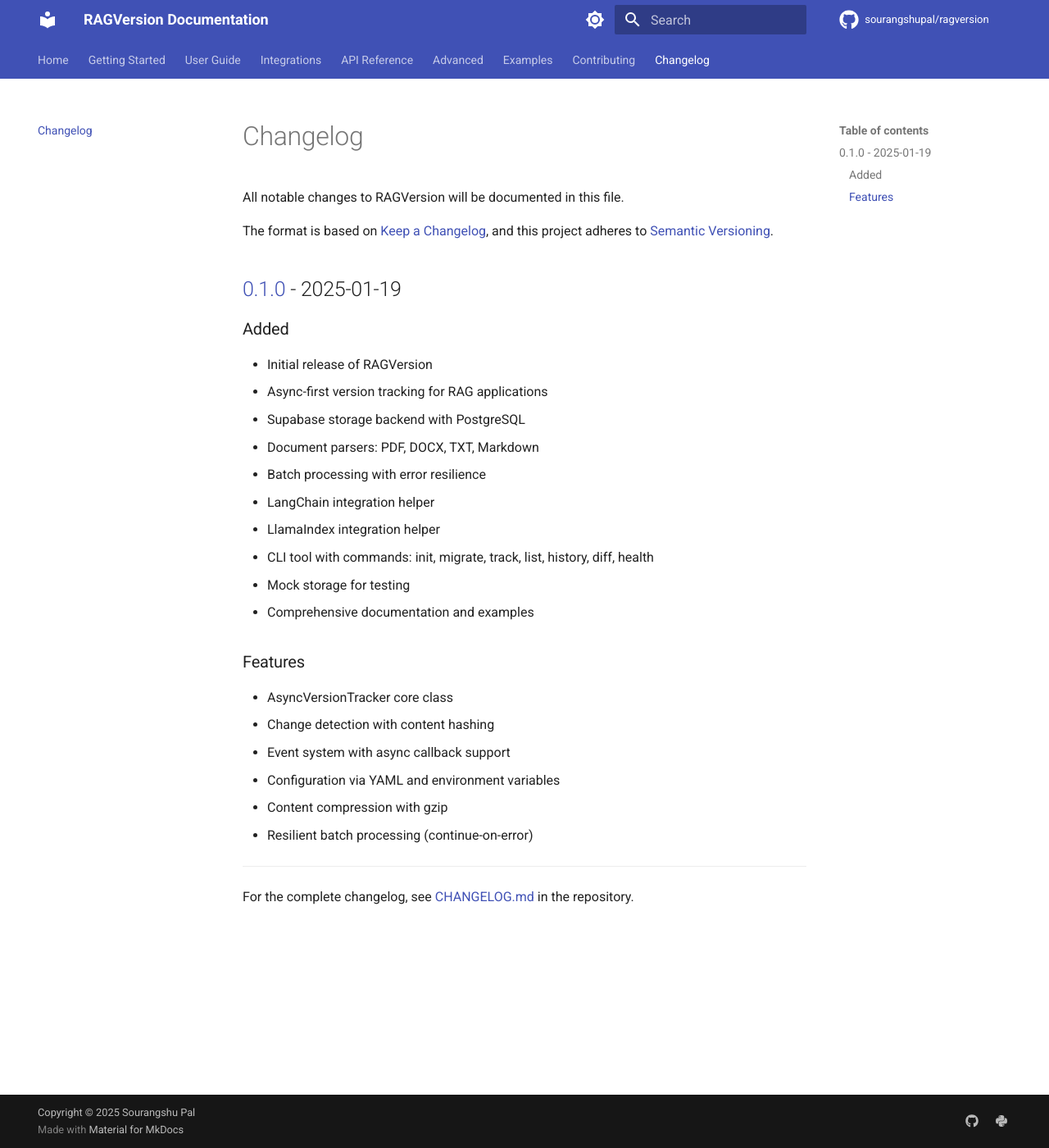
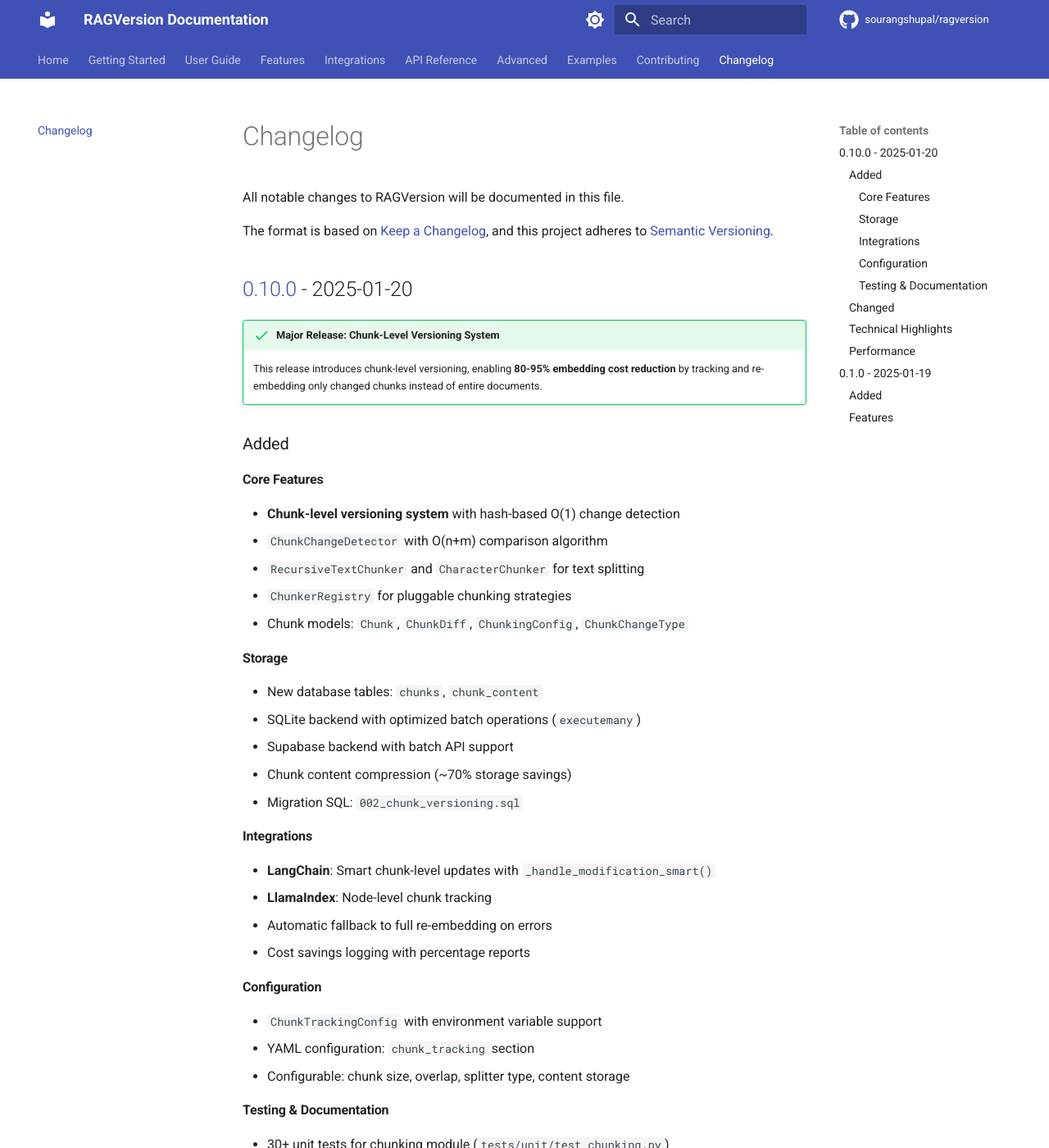
Before and after one commit to sourangshupal/ragversion, an MkDocs documentation site: the page built from docs/changelog.md, in a window 1280 px wide and 1400 px high. Shown: the whole window at 82% size. Built offline with MkDocs 1.6.1 and Material for MkDocs 9.7.7, drawn with Linux system fonts in a browser that asks for light colours; comment, search, counter and statistics services are not loaded; the version menu is left out; some of the changed text lies outside the part shown.

Commit message:
Update ReadTheDocs documentation for v0.10.0
- Add chunk-level versioning highlight to homepage
- Update Real-World Impact section with chunk-level savings
- Add Features navigation section with all new documentation
- Update changelog with comprehensive v0.10.0 release notes
- Link to CHUNK_VERSIONING.md and other new guides

Co-Authored-By: Claude Sonnet 4.5 <noreply@anthropic.com>

```diff
--- a/docs/changelog.md
+++ b/docs/changelog.md
@@ -4,6 +4,67 @@ All notable changes to RAGVersion will be documented in this file.
 
 The format is based on [Keep a Changelog](https://keepachangelog.com/en/1.0.0/),
 and this project adheres to [Semantic Versioning](https://semver.org/spec/v2.0.0.html).
+
+## [0.10.0] - 2025-01-20
+
+!!! success "Major Release: Chunk-Level Versioning System"
+    This release introduces chunk-level versioning, enabling **80-95% embedding cost reduction** by tracking and re-embedding only changed chunks instead of entire documents.
+
+### Added
+
+#### Core Features
+- **Chunk-level versioning system** with hash-based O(1) change detection
+- `ChunkChangeDetector` with O(n+m) comparison algorithm
+- `RecursiveTextChunker` and `CharacterChunker` for text splitting
+- `ChunkerRegistry` for pluggable chunking strategies
+- Chunk models: `Chunk`, `ChunkDiff`, `ChunkingConfig`, `ChunkChangeType`
+
+#### Storage
+- New database tables: `chunks`, `chunk_content`
+- SQLite backend with optimized batch operations (`executemany`)
+- Supabase backend with batch API support
+- Chunk content compression (~70% storage savings)
+- Migration SQL: `002_chunk_versioning.sql`
+
+#### Integrations
+- **LangChain**: Smart chunk-level updates with `_handle_modification_smart()`
+- **LlamaIndex**: Node-level chunk tracking
+- Automatic fallback to full re-embedding on errors
+- Cost savings logging with percentage reports
+
+#### Configuration
+- `ChunkTrackingConfig` with environment variable support
+- YAML configuration: `chunk_tracking` section
+- Configurable: chunk size, overlap, splitter type, content storage
+
+#### Testing & Documentation
+- 30+ unit tests for chunking module (`tests/unit/test_chunking.py`)
+- 15+ integration tests (`tests/integration/test_chunk_tracking_e2e.py`)
+- Comprehensive guide: `CHUNK_VERSIONING.md` (500+ lines)
+- Implementation summary with architecture diagrams
+- Migration guide for existing installations
+
+### Changed
+- Updated `AsyncVersionTracker` with `chunk_tracking_enabled` parameter
+- Enhanced storage base class with chunk operations interface
+- Improved batch processing for large chunk counts
+
+### Technical Highlights
+- Async-first design throughout
+- Production-ready error handling and logging
+- Fallback mechanisms for missing dependencies
+- 100% backward compatible (opt-in feature)
+- ~3,500 lines of new code
+- 8 new files, 10 files modified
+
+### Performance
+- Batch insert: <1s for 1,000 chunks
+- Hash-based comparison: O(1) lookup with hash maps
+- Compression: 70% storage reduction for chunk content
+
+[0.10.0]: https://github.com/sourangshupal/ragversion/releases/tag/v0.10.0
+
+---
 
 ## [0.1.0] - 2025-01-19
 
--- a/mkdocs.yml
+++ b/mkdocs.yml
@@ -77,6 +77,15 @@ nav:
       - Version History: guide/versions.md
       - Batch Processing: guide/batch-processing.md
       - CLI Usage: guide/cli.md
+  - Features:
+      - Chunk-Level Versioning: CHUNK_VERSIONING.md
+      - File Watching: FILE_WATCHING.md
+      - GitHub Actions: GITHUB_ACTIONS.md
+      - Notifications: NOTIFICATIONS.md
+      - Performance Optimization: PERFORMANCE.md
+      - Query Optimization: QUERY_OPTIMIZATION.md
+      - SQLite Backend: SQLITE_BACKEND.md
+      - API Server: API_GUIDE.md
   - Integrations:
       - LangChain: integrations/langchain.md
       - LlamaIndex: integrations/llamaindex.md
```
Also changed, not shown: docs/index.md (+15 -1 lines).
